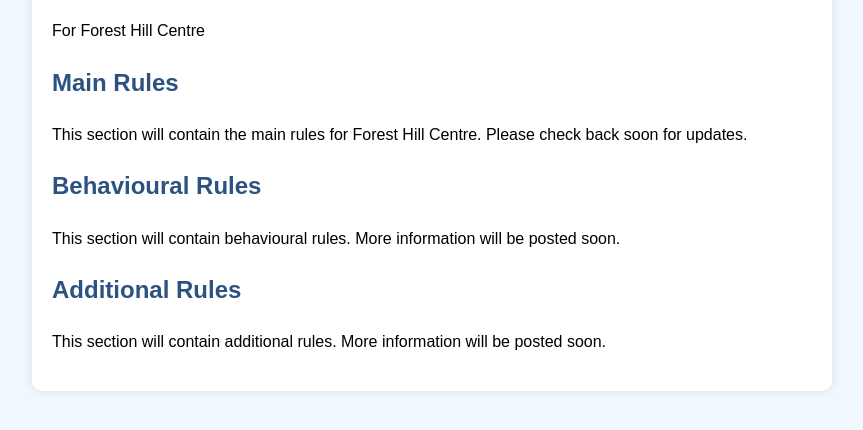
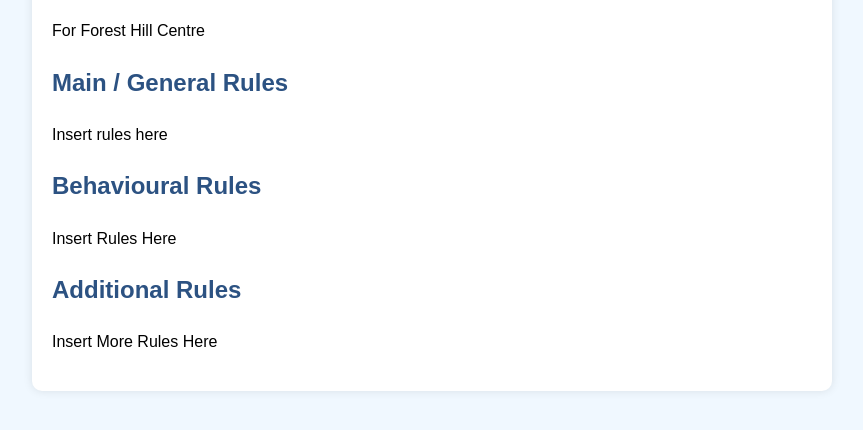
Before and after one commit to lucasmlifll/lucasmlifll.github.io, a plain HTML site: page index.html in a window 1280 px wide. Shown: the part 136-566 px from the top of the page, without its empty margins (208-1071 px from the left). Drawn offline with Linux system fonts and the light colour scheme.

Commit message:
i edit index

```diff
--- a/index.html
+++ b/index.html
@@ -32,11 +32,11 @@
         <h1>Rules</h1>
         <p>For Forest Hill Centre</p>
 
-        <h2>Main Rules</h2>
-        <p>This section will contain the main rules for Forest Hill Centre. Please check back soon for updates.</p>
+        <h2>Main / General Rules</h2>
+        <p>Insert rules here</p>
 
         <h2>Behavioural Rules</h2>
-        <p>This section will contain behavioural rules. More information will be posted soon.</p>
+        <p>Insert Rules Here</p>
 
         <h2>Additional Rules</h2>
-        <p>This section will contain additional rules. More information will be posted soon.</p>
+        <p>Insert More Rules Here</p>
```
